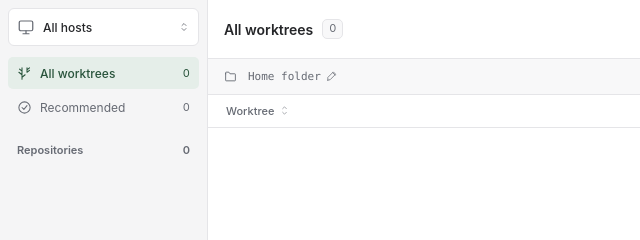
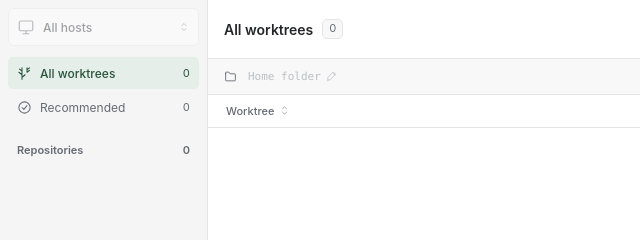
Before and after one commit to not-stbenjam/arbor, an Electron app: page desktop/renderer/index.html in a window 1280 px wide. Shown: the top 240 px of the page, 0-640 px from the left. Drawn offline with Linux system fonts and the light colour scheme; no server answers.

Commit message:
Keep the host and folder controls disabled until the app has connected
Both looked ready from the moment the window drew, while the controller
still treated the workspace as unavailable and ignored their clicks. A
click in that moment did nothing, which is also how the workspace test
came to time out waiting for the host picker in CI. They now start
disabled and are enabled with the first state, like the rest.

Assisted-by: AI

```diff
--- a/desktop/renderer/index.html
+++ b/desktop/renderer/index.html
@@ -24,7 +24,9 @@
         aria-label="Workspace navigation"
       >
         <div class="machine-area">
-          <button id="machine-button" class="machine-button">
+          <!-- Disabled until the first state arrives: a control that looks
+               ready and ignores its click is worse than one that waits. -->
+          <button id="machine-button" class="machine-button" disabled>
             <span id="machine-icon" aria-hidden="true"
               ><span data-icon="monitor"></span></span
             ><span id="machine-label">All hosts</span
@@ -91,7 +93,7 @@
         <div class="pathbar">
           <div class="path-location">
             <span data-icon="folder"></span
-            ><button id="path-button" title="Change scan folder…">
+            ><button id="path-button" title="Change scan folder…" disabled>
               <span id="root-label">Home folder</span
               ><span data-icon="edit"></span>
             </button>
```
